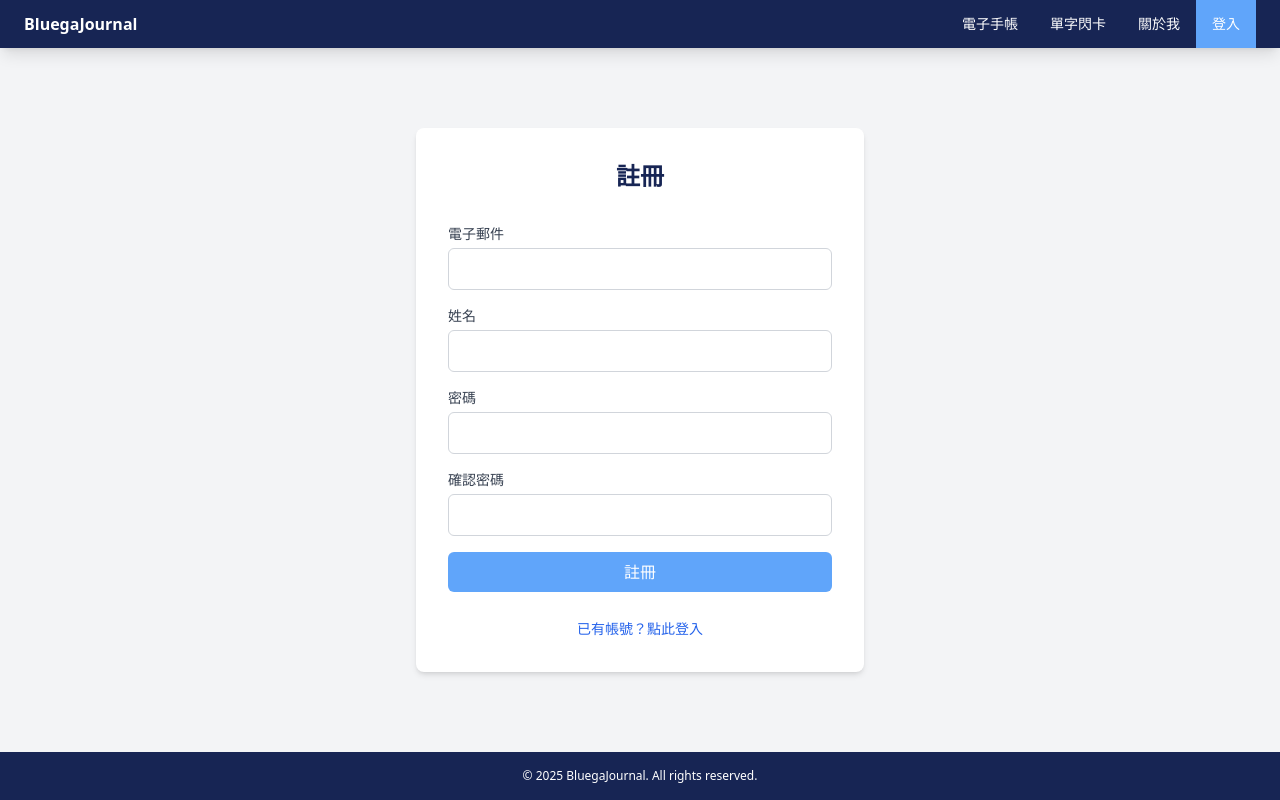
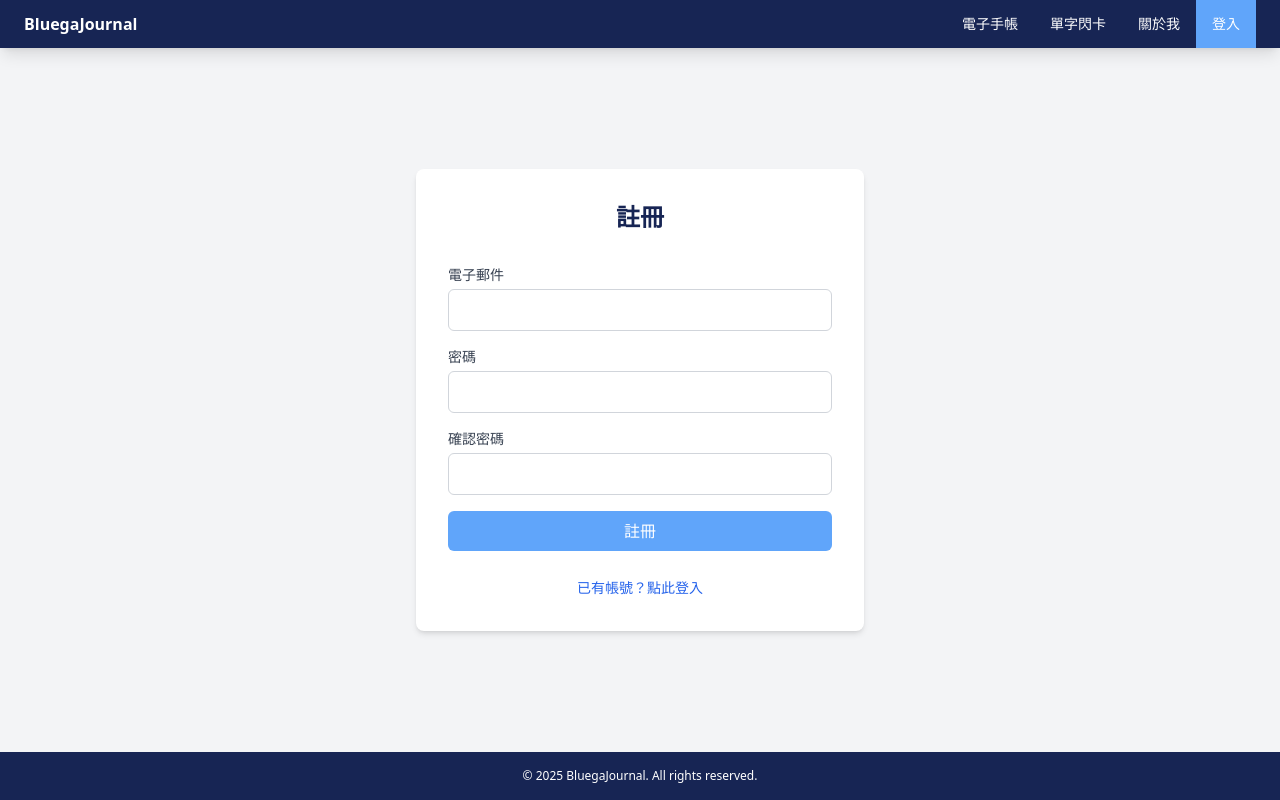
Before and after one commit to jinny8813/BluegaJournal, a React (Vite) app in the folder frontend/: page /auth in a window 1280 px wide. Both pictures are taken after a click on the button "還沒有帳號？點此註冊". Built offline with nearby package versions, Linux system fonts and the light colour scheme.

Commit message:
feature: recreate frontend login and sign up connection

```diff
--- a/frontend/src/components/auth/AuthPage.jsx
+++ b/frontend/src/components/auth/AuthPage.jsx
@@ -8,8 +8,7 @@ const AuthPage = () => {
   const [formData, setFormData] = useState({
     email: "",
     password: "",
-    confirmPassword: "",
-    name: "",
+    password2: "",
   });
   const [loading, setLoading] = useState(false);
   const [error, setError] = useState("");
@@ -33,14 +32,13 @@ const AuthPage = () => {
         navigate(from, { replace: true });
       } else {
         // 註冊
-        if (formData.password !== formData.confirmPassword) {
+        if (formData.password !== formData.password2) {
           throw new Error("密碼不匹配");
         }
         const response = await authService.register({
           email: formData.email,
           password: formData.password,
-          confirm_password: formData.confirmPassword,
-          name: formData.name,
+          password2: formData.password2,
         });
         console.log("Registration successful:", response);
         // 註冊成功後自動登入
@@ -61,8 +59,6 @@ const AuthPage = () => {
           errorMessage = `電子郵件: ${data.email[0]}`;
         } else if (data.password) {
           errorMessage = `密碼: ${data.password[0]}`;
-        } else if (data.name) {
-          errorMessage = `姓名: ${data.name[0]}`;
         }
       } else if (error.message) {
         errorMessage = error.message;
@@ -113,22 +109,6 @@ const AuthPage = () => {
             />
           </div>
 
-          {!isLogin && (
-            <div>
-              <label className="block text-gray-700 text-sm font-medium mb-1">
-                姓名
-              </label>
-              <input
-                type="text"
-                name="name"
-                value={formData.name}
-                onChange={handleChange}
-                className="w-full px-3 py-2 border border-gray-300 rounded-md focus:outline-none focus:ring-2 focus:ring-blue-500"
-                required
-              />
-            </div>
-          )}
-
           <div>
             <label className="block text-gray-700 text-sm font-medium mb-1">
               密碼
@@ -150,8 +130,8 @@ const AuthPage = () => {
               </label>
               <input
                 type="password"
-                name="confirmPassword"
-                value={formData.confirmPassword}
+                name="password2"
+                value={formData.password2}
                 onChange={handleChange}
                 className="w-full px-3 py-2 border border-gray-300 rounded-md focus:outline-none focus:ring-2 focus:ring-blue-500"
                 required
--- a/frontend/src/contexts/AuthContext.jsx
+++ b/frontend/src/contexts/AuthContext.jsx
@@ -35,11 +35,11 @@ export const AuthProvider = ({ children }) => {
     try {
       const response = await authService.login(credentials);
 
-      if (response.tokens.access) {
-        localStorage.setItem("token", response.tokens.access);
+      if (response.access) {
+        localStorage.setItem("token", response.access);
         axiosInstance.defaults.headers.common[
           "Authorization"
-        ] = `Bearer ${response.tokens.access}`;
+        ] = `Bearer ${response.access}`;
 
         try {
           const userProfile = await authService.getProfile();
```
